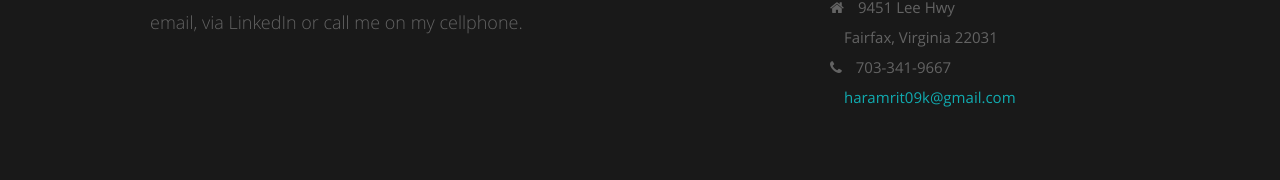
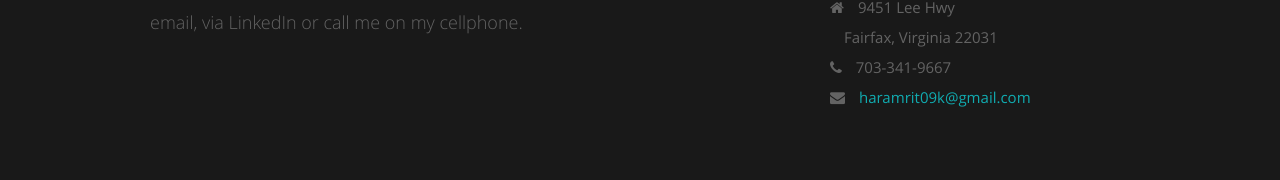
Before and after one commit to haramrit09k/haramrit09k.github.io, a React (Create React App) app: page / in a window 1280 px wide. Shown: the part 6040-6220 px from the top of the page. Built offline with nearby package versions, Linux system fonts and the light colour scheme.

Commit message:
added icon for email

```diff
--- a/src/Components/Contact.js
+++ b/src/Components/Contact.js
@@ -44,7 +44,7 @@ class Contact extends Component {
                   <i class="fa fa-home"></i>&emsp;{street} <br />
                   &emsp;{city}, {state} {zip}<br />
                   <i class="fa fa-phone"></i>&emsp;<span>{phone}</span><br/>
-                  <i class="fa fa-at"></i>&emsp;<span><a href="mailto:haramrit09k@gmail.com">{email}</a></span>
+                  <i class="fa fa-envelope"></i>&emsp;<span><a href="mailto:haramrit09k@gmail.com">{email}</a></span>
 					   </p>
 				   </div>
 
```
